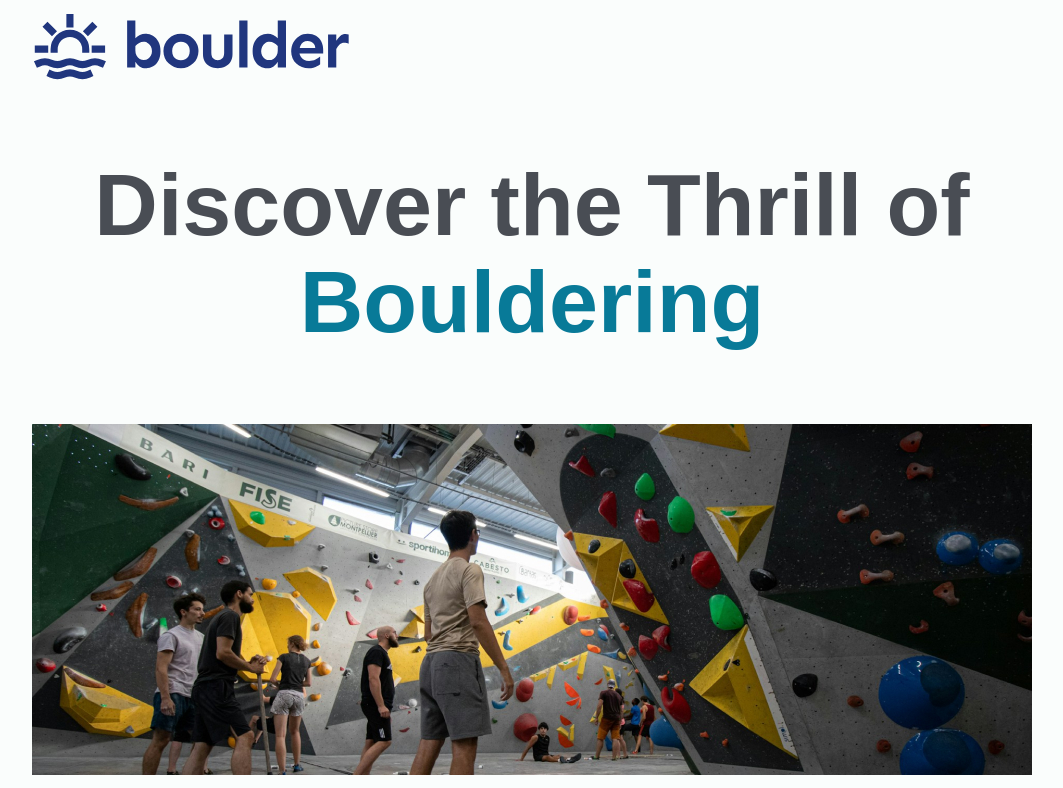
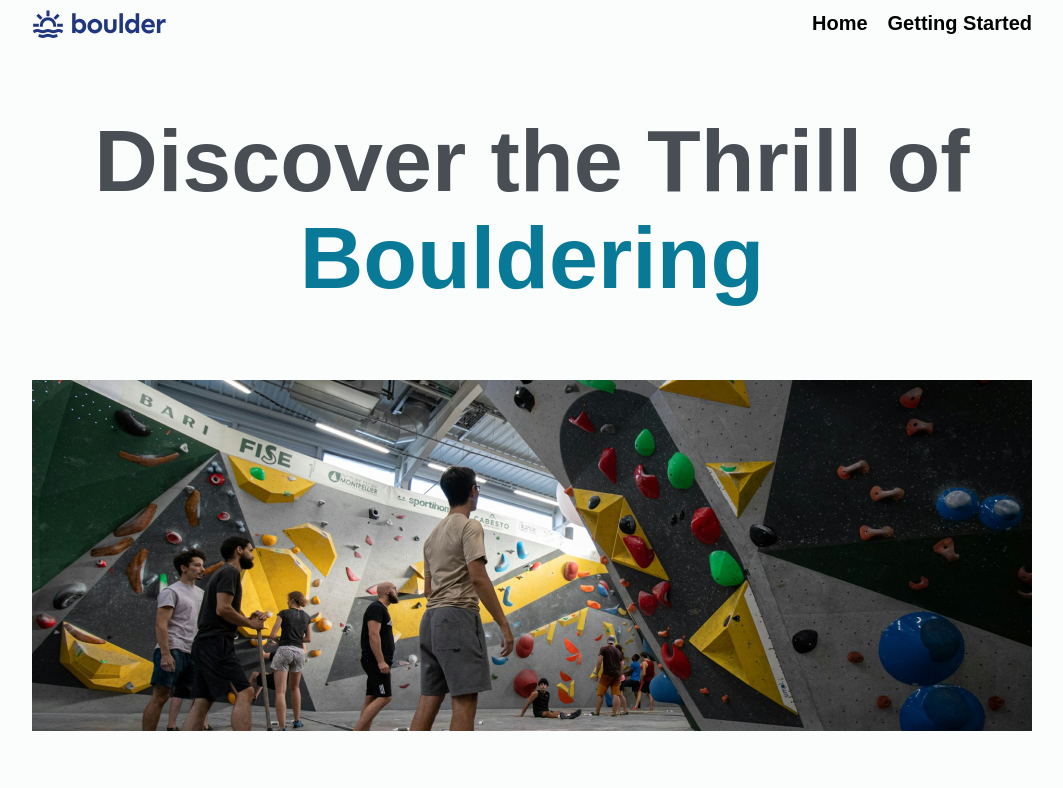
Before and after one commit to th3mon/HTML-CSS-for-absolute-beginners, a website: page index.html in a window 1280 px wide. Shown: the top 788 px of the page, without its empty margins (108-1171 px from the left). Drawn offline with Linux system fonts and the light colour scheme.

Commit message:
Style the header and primary navigation

```diff
--- a/css/style.css
+++ b/css/style.css
@@ -11,10 +11,6 @@ body {
   font-family: sans-serif;
   font-size: 1.25rem;
   line-height: 1.5;
-}
-
-header {
-  text-align: center;
 }
 
 section {
@@ -70,6 +66,41 @@ a {
   }
 }
 
+.primary-header {
+  display: flex;
+  justify-content: space-between;
+
+  img {
+    min-inline-size: initial;
+  }
+}
+
+.primary-navigation {
+  ul {
+    list-style: none;
+    margin: 0;
+    padding: 0;
+
+    display: flex;
+    gap: 20px;
+  }
+
+  a {
+    color: black;
+    font-weight: bold;
+    text-decoration: none;
+
+    &:hover,
+    &:focus-visible {
+      color: #4ba92e;
+    }
+
+    &:active {
+      color: #6eb471;
+    }
+  }
+}
+
 .accent {
   color: #fff;
   background-color: var(--teal-light);
--- a/index.html
+++ b/index.html
@@ -8,8 +8,15 @@
   </head>
   <body>
     <div class="wrapper">
-      <header>
+      <header class="primary-header">
         <img src="images/logo.svg" alt="" />
+
+        <nav class="primary-navigation" aria-label="Primary Navigation">
+          <ul>
+            <li><a href="/">Home</a></li>
+            <li><a href="getting-started.html">Getting Started</a></li>
+          </ul>
+        </nav>
       </header>
 
       <main>
```
Also changed, not shown: getting-started.html (+8 -1 lines).
